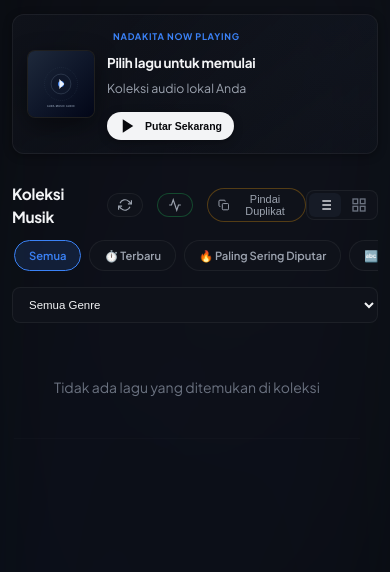
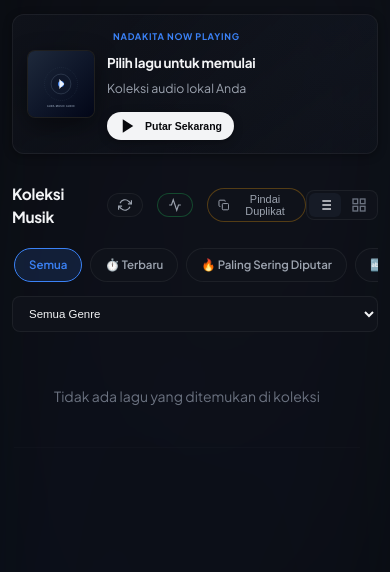
Before and after one commit to frambudi75/musik-player, a PHP site: page / in a window 390 px wide. Shown: the part 56-628 px from the top of the page. Run offline with PHP 8.4, Linux system fonts and the light colour scheme; data that the repository does not hold is empty.

Commit message:
fix(ui): fix vertical clipping and height of filter chips

```diff
--- a/assets/css/style.css
+++ b/assets/css/style.css
@@ -2889,6 +2889,7 @@ html, body {
     flex-direction: column !important;
     align-items: stretch !important;
     gap: 8px !important;
+    margin-top: 4px !important;
     margin-bottom: 12px !important;
     width: 100% !important;
     max-width: 100% !important;
@@ -2899,11 +2900,13 @@ html, body {
     display: flex !important;
     align-items: center !important;
     gap: 8px !important;
-    overflow-x: scroll !important;
+    overflow-x: auto !important;
     overflow-y: hidden !important;
     -webkit-overflow-scrolling: touch !important;
     touch-action: pan-x !important;
-    padding: 2px 2px 8px 2px !important;
+    min-height: 46px !important;
+    height: 46px !important;
+    padding: 4px 2px !important;
     width: 100% !important;
     max-width: 100% !important;
     min-width: 0 !important;
@@ -3236,6 +3239,7 @@ html, body {
   align-items: center;
   justify-content: space-between;
   gap: 12px;
+  margin-top: 4px;
   margin-bottom: 16px;
   width: 100%;
   max-width: 100%;
@@ -3252,7 +3256,9 @@ html, body {
   -webkit-overflow-scrolling: touch !important;
   touch-action: pan-x !important;
   scroll-behavior: smooth;
-  padding: 4px 2px 8px 2px;
+  min-height: 46px;
+  height: 46px;
+  padding: 4px 2px;
   min-width: 0;
   flex: 1;
   max-width: 100%;
@@ -3262,17 +3268,22 @@ html, body {
 .filter-chip {
   display: inline-flex;
   align-items: center;
+  justify-content: center;
   gap: 6px;
-  padding: 6px 14px;
+  height: 34px;
+  min-height: 34px;
+  padding: 0 14px;
+  line-height: 32px;
   border-radius: var(--radius-full);
   background: var(--bg-surface);
   border: 1px solid var(--border-subtle);
   color: var(--text-secondary);
-  font-size: 0.8rem;
+  font-size: 0.82rem;
   font-weight: 600;
   cursor: pointer;
   white-space: nowrap;
   flex-shrink: 0 !important;
+  box-sizing: border-box;
   transition: var(--transition-smooth);
   user-select: none;
 }
```
